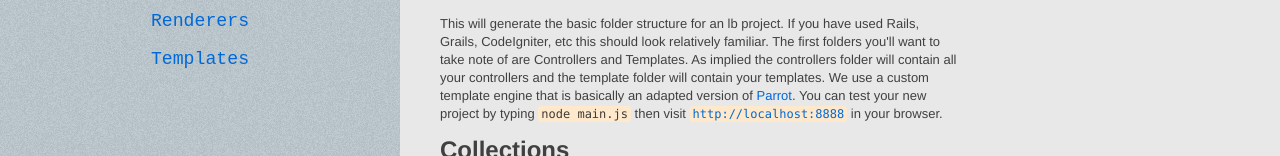
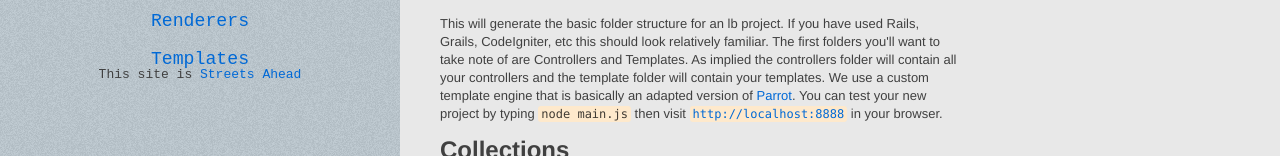
Before and after one commit to streets-ahead/lazyBum, a plain HTML site: page index.html in a window 1280 px wide. Shown: the part 586-742 px from the top of the page. Drawn offline with Linux system fonts and the light colour scheme.

Commit message:
added anchors and a couple of notes

```diff
--- a/index.html
+++ b/index.html
@@ -20,8 +20,11 @@
 			<li><a href="#hooks">Hooks</a></li>
 			<li><a href="#renderers">Renderers</a></li>
 			<li><a href="#templates">Templates</a></li>
+		</ul>
 
-		</ul>
+		<div class='foot'>
+			<p>This site is <a href='http://streetsaheadllc.com'>Streets Ahead</a></p>
+		</div>
 	</div>
 
 	<div id='main'>
--- a/main.css
+++ b/main.css
@@ -54,3 +54,8 @@ h1, h2, h3, h4, h5, h6 {
 	margin-right:40px;
 	padding-top:20px;
 }
+
+.foot {
+	position:relative;
+	bottom:20px;
+}
```
